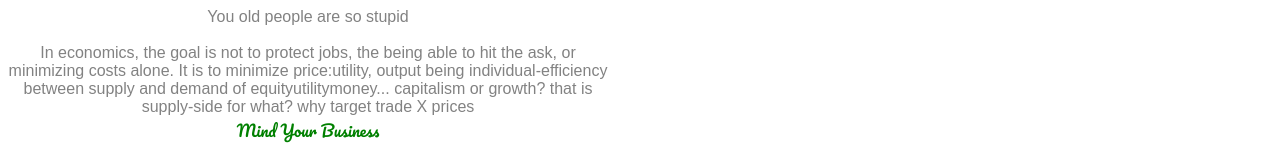
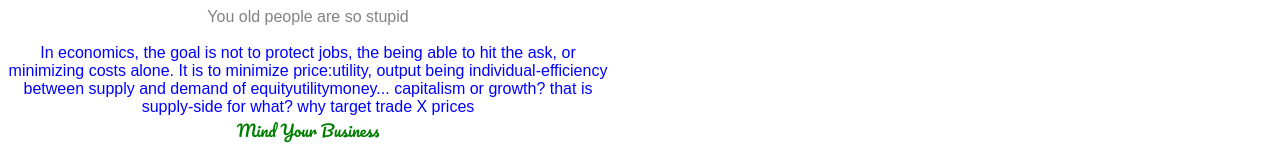
Before and after one commit to NickCarducci/BillBidenOrg, a React (Create React App) app: page / in a window 1280 px wide. Shown: the top 162 px of the page. Built offline with nearby package versions, Linux system fonts and the light colour scheme.

Commit message:
Update App.js

```diff
--- a/src/App.js
+++ b/src/App.js
@@ -16,11 +16,13 @@ export default function App() {
         You old people are so stupid
         <br />
         <br />
-        In economics, the goal is not to protect jobs, the being able to hit the
-        ask, or minimizing costs alone. It is to minimize price:utility, output
-        being individual-efficiency between supply and demand of
-        equityutilitymoney... capitalism or growth? that is supply-side for
-        what? why target trade X prices
+        <span style={{ color: "blue" }}>
+          In economics, the goal is not to protect jobs, the being able to hit
+          the ask, or minimizing costs alone. It is to minimize price:utility,
+          output being individual-efficiency between supply and demand of
+          equityutilitymoney... capitalism or growth? that is supply-side for
+          what? why target trade X prices
+        </span>
         <br />
         <div
           style={{
@@ -375,12 +377,15 @@ export default function App() {
           "You don't have to be on the hook" Mark Levin
         </span>
         <br />
-        bastard, you are just having people pay up front, and of prisoners'
-        dilemma duress of keeping up with the demand-coagulation and capacity
-        beyond the individual frugality of the curves that make up marginal
-        supply, which agreeably is theft and to be due by the&nbsp;
-        <span style={{ color: "green" }}>
-          most frugal price-setting producer and the price-taking consumer
+        <span style={{ color: "blue" }}>
+          you are just having people pay up front for price-variable invoices
+          and with bloated capacity beyond the individual frugality of the
+          supple/demand curves, which agreeably is theft when it is taken as a
+          third-party dead-weight in individual-efficiency or
+          equityutilitymoney, not to be borne by the&nbsp;
+          <span style={{ color: "green" }}>
+            most frugal price-setting producer and the price-taking consumer
+          </span>
         </span>
         <br />
         <a href="https://www.researchgate.net/publication/346041766_The_FTC_has_responded_to_my_complaints_and_so_has_the_industry_Allstate_Progressive_Geico_all_say_they_save_you_money_by_switching_or_bundling_yet_neo-insurance_companies_like_CarShieldUSA_still_says_">
```
